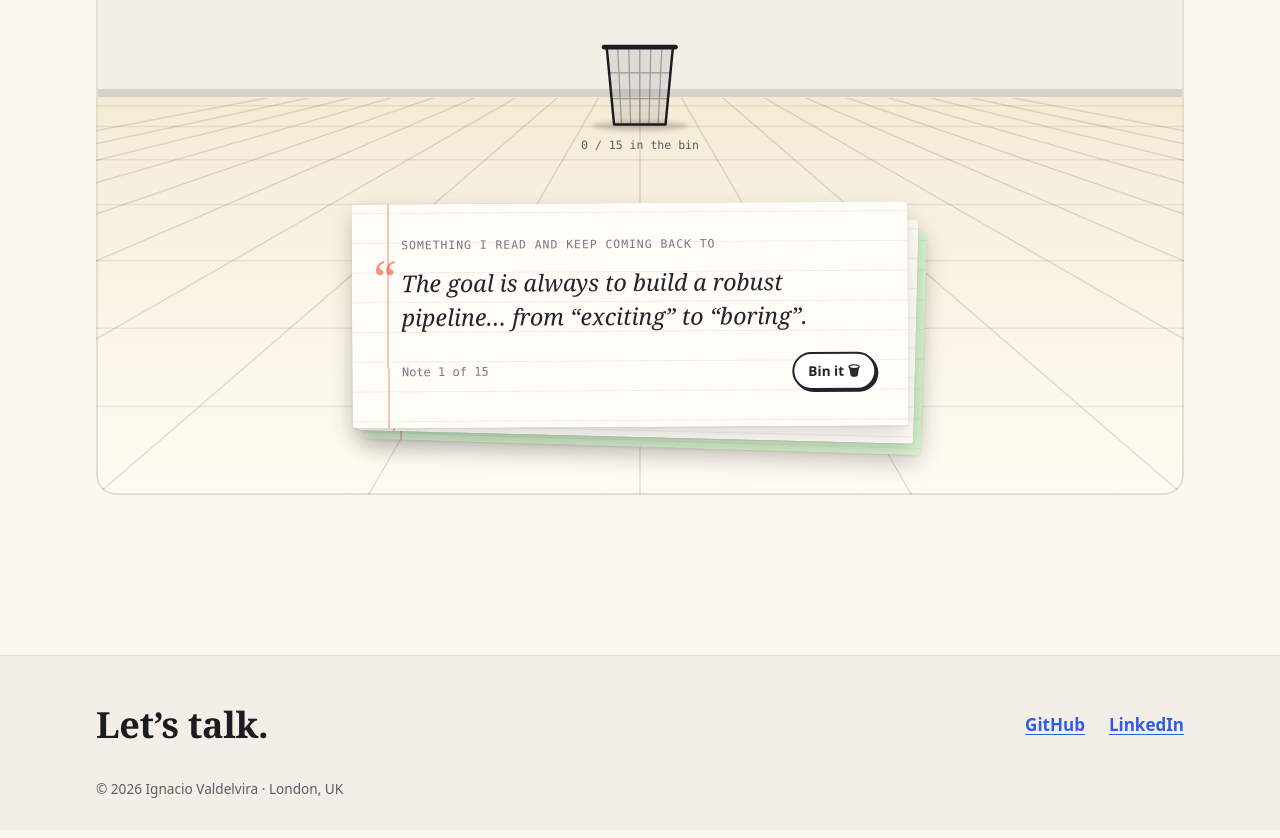
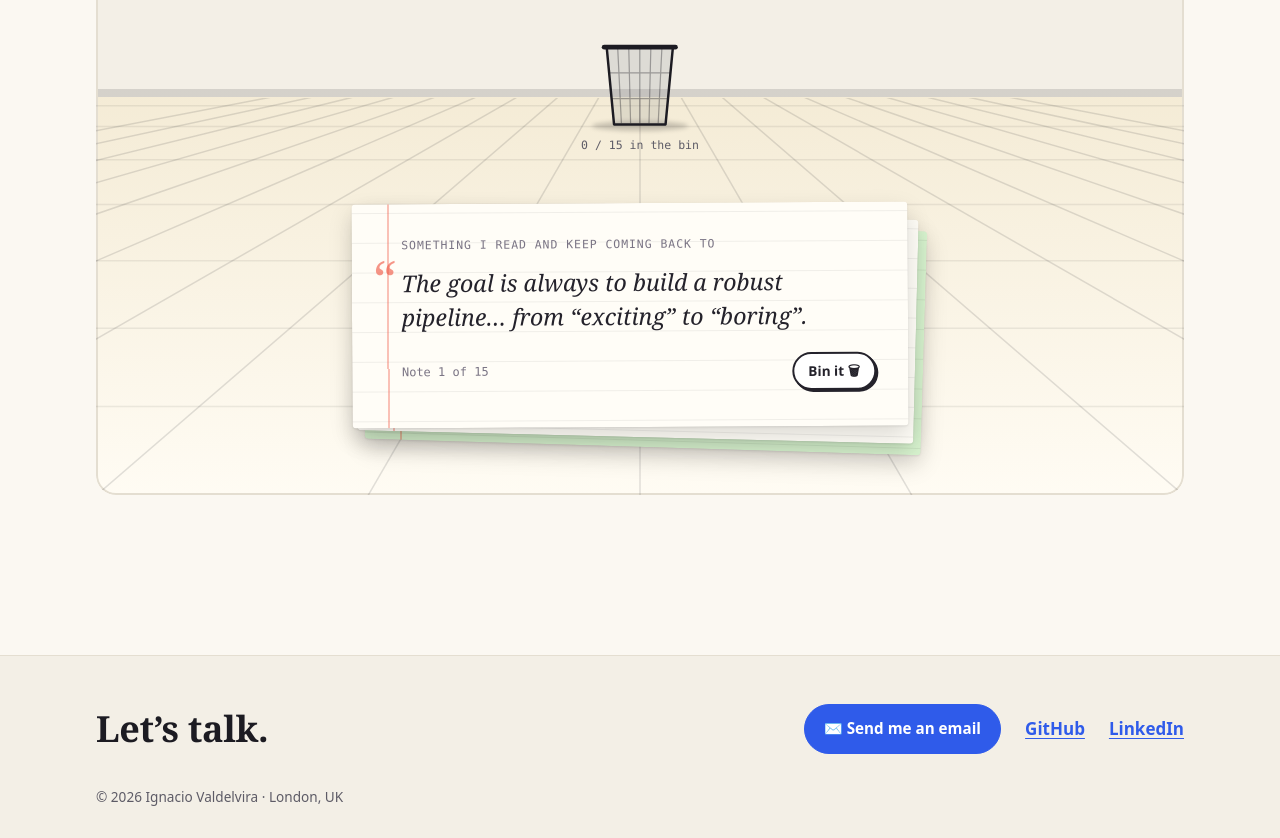
Before and after one commit to ignaciovi/ignaciovi.github.io, an Astro site: page / in a window 1280 px wide. Shown: the part 3597-4435 px from the top of the page. Built offline with nearby package versions, Linux system fonts and the light colour scheme; Astro itself is replaced by a stand-in of ours.

Commit message:
Add email button to the Let's talk footer
Co-Authored-By: Claude Opus 5.5 <noreply@anthropic.com>

```diff
--- a/src/components/Footer.astro
+++ b/src/components/Footer.astro
@@ -5,10 +5,13 @@ import { SITE } from '../site';
 <footer class="site-footer" id="contact">
 	<div class="container inner">
 		<h2>Let’s talk.</h2>
-		<ul class="links">
-			<li><a href={SITE.links.github} rel="me">GitHub</a></li>
-			<li><a href={SITE.links.linkedin} rel="me">LinkedIn</a></li>
-		</ul>
+		<div class="contact">
+			<a class="btn btn-primary" href={`mailto:${SITE.email}?subject=${encodeURIComponent('Hi Ignacio')}`}>✉️ Send me an email</a>
+			<ul class="links">
+				<li><a href={SITE.links.github} rel="me">GitHub</a></li>
+				<li><a href={SITE.links.linkedin} rel="me">LinkedIn</a></li>
+			</ul>
+		</div>
 	</div>
 	<div class="container small muted">
 		<p>© {new Date().getFullYear()} {SITE.name} · {SITE.location}</p>
@@ -32,6 +35,12 @@ import { SITE } from '../site';
 	h2 {
 		margin: 0;
 	}
+	.contact {
+		display: flex;
+		flex-wrap: wrap;
+		align-items: center;
+		gap: 1rem 1.5rem;
+	}
 	.links {
 		list-style: none;
 		padding: 0;
```
